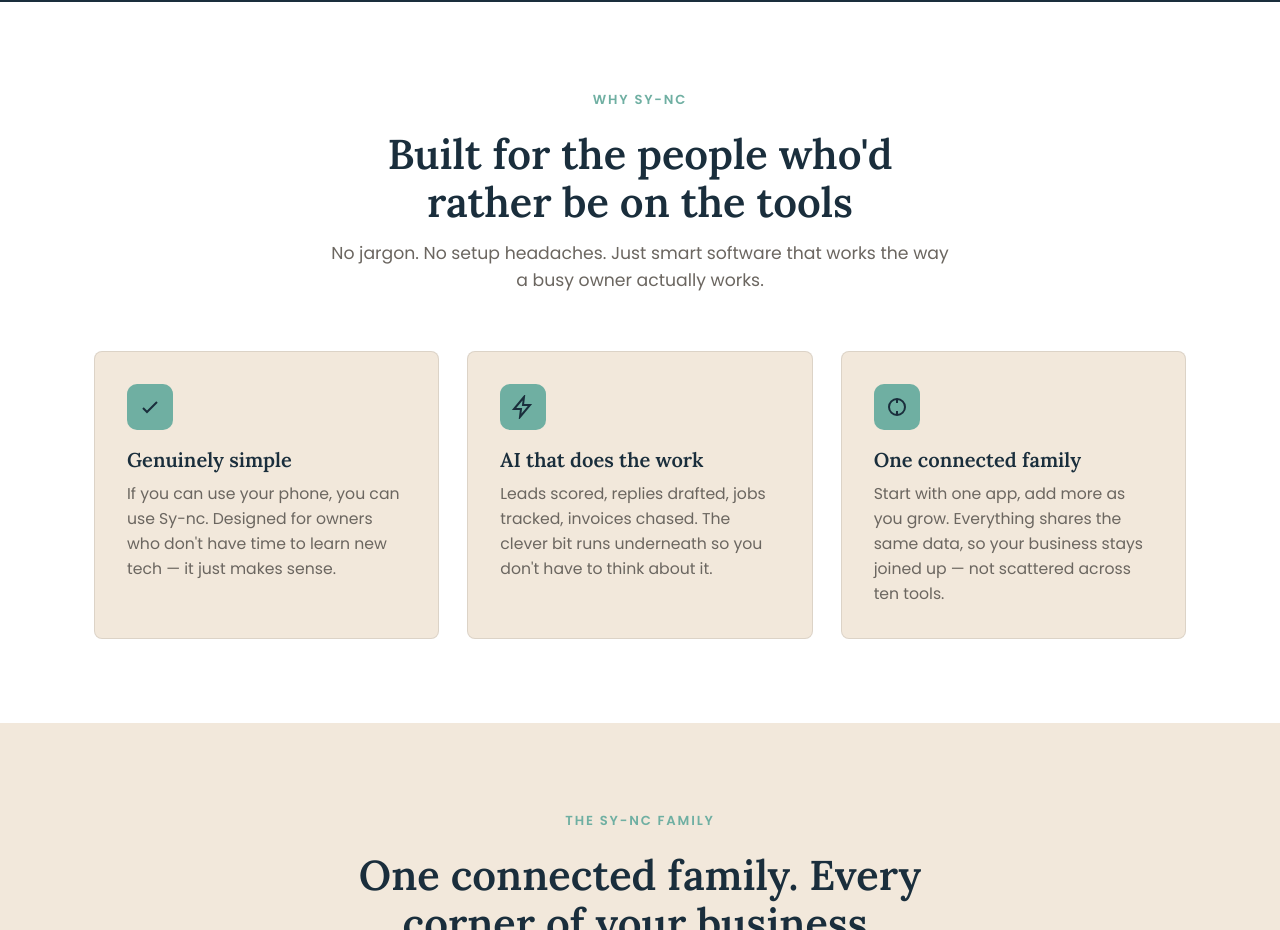
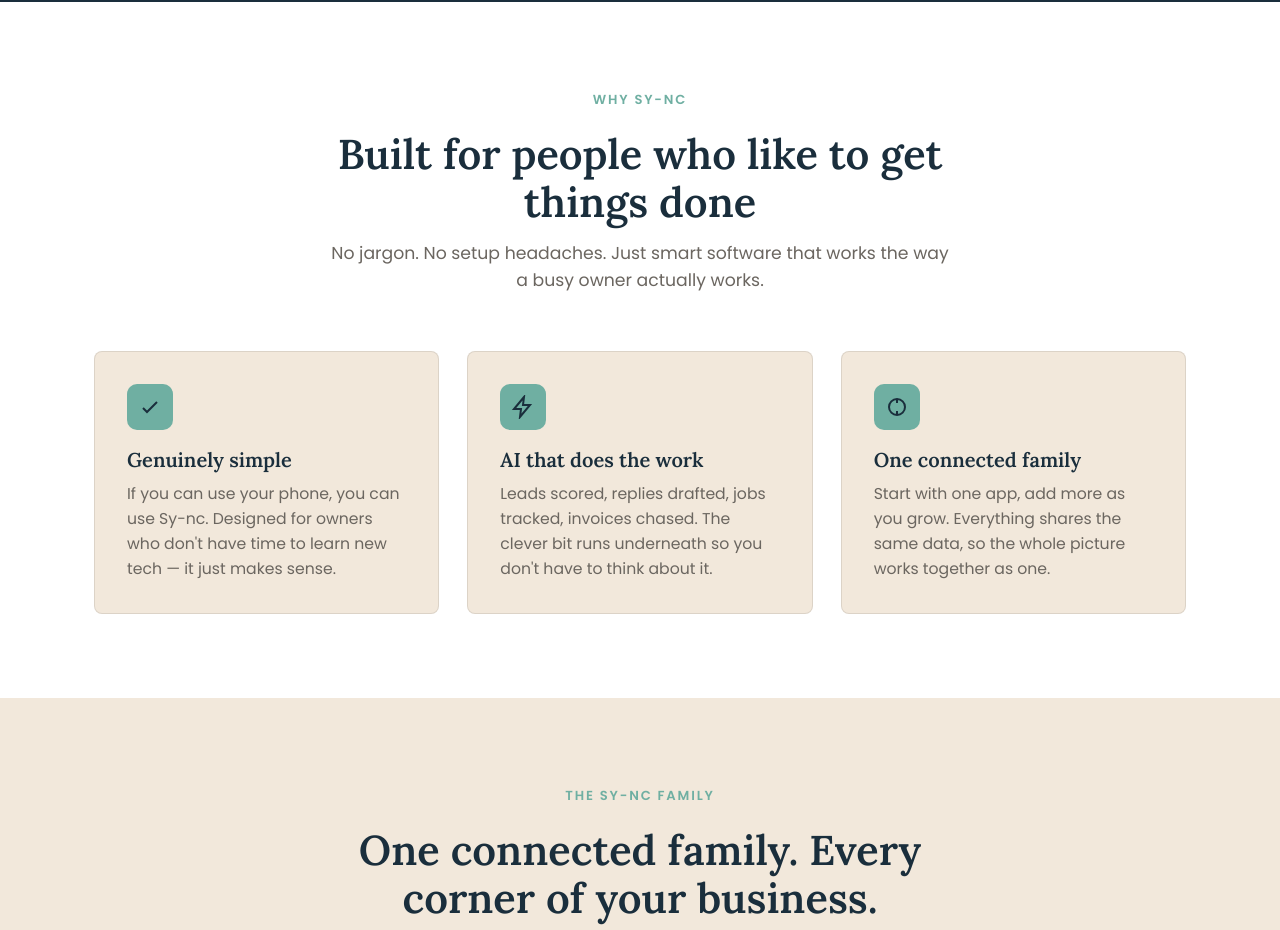
Before and after one commit to JoshJNC/sync-website, a plain HTML site: page index.html in a window 1280 px wide. Shown: the part 880-1810 px from the top of the page. Drawn offline with Linux system fonts and the light colour scheme.

Commit message:
Update homepage copy: headline and connected-family wording

```diff
--- a/index.html
+++ b/index.html
@@ -176,7 +176,7 @@
   <div class="wrap">
     <div class="section-head">
       <span class="eyebrow">Why Sy-nc</span>
-      <h2>Built for the people who'd rather be on the tools</h2>
+      <h2>Built for people who like to get things done</h2>
       <p>No jargon. No setup headaches. Just smart software that works the way a busy owner actually works.</p>
     </div>
     <div class="grid-3">
@@ -193,7 +193,7 @@
       <div class="vcard">
         <div class="ico"><svg viewBox="0 0 24 24"><path d="M4 12a8 8 0 018-8m0 0a8 8 0 018 8m-8-8v4m-8 4a8 8 0 008 8m8-8a8 8 0 01-8 8m0-4v4"/></svg></div>
         <h3>One connected family</h3>
-        <p>Start with one app, add more as you grow. Everything shares the same data, so your business stays joined up — not scattered across ten tools.</p>
+        <p>Start with one app, add more as you grow. Everything shares the same data, so the whole picture works together as one.</p>
       </div>
     </div>
   </div>
```
